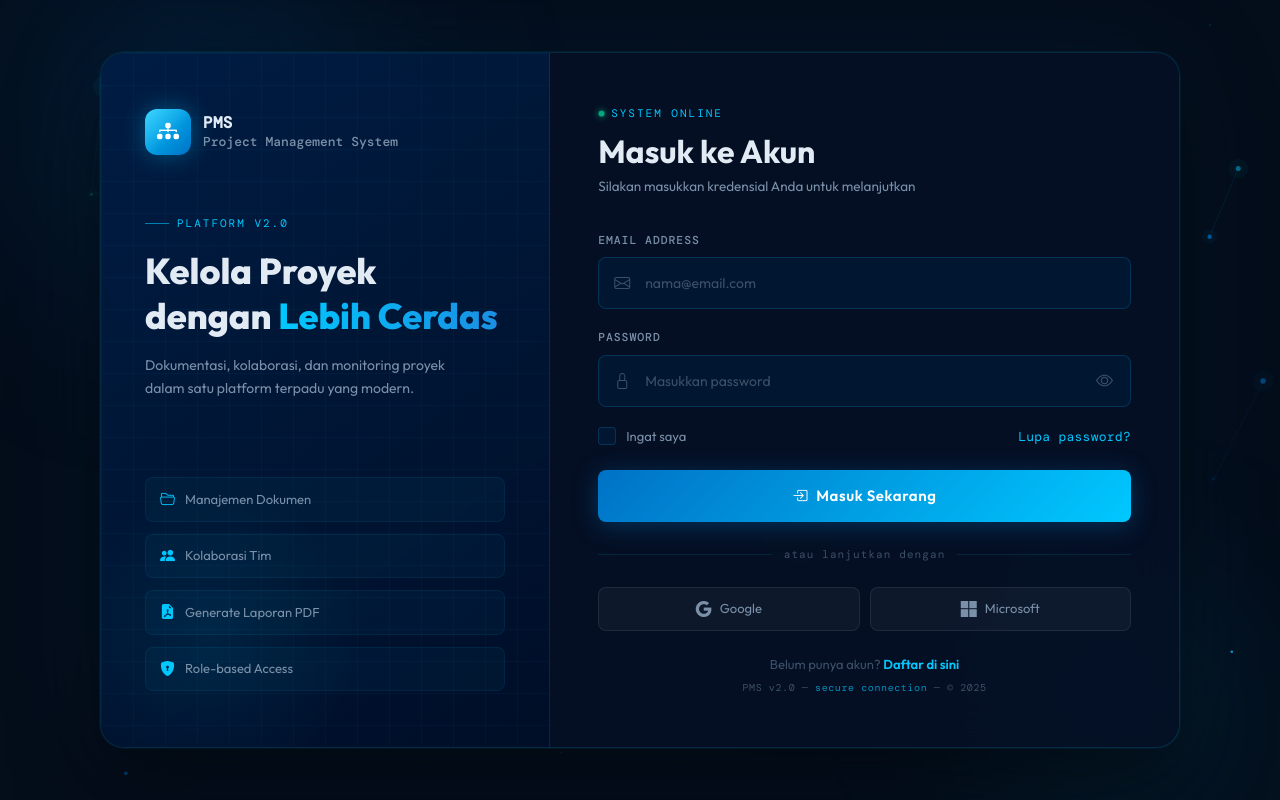
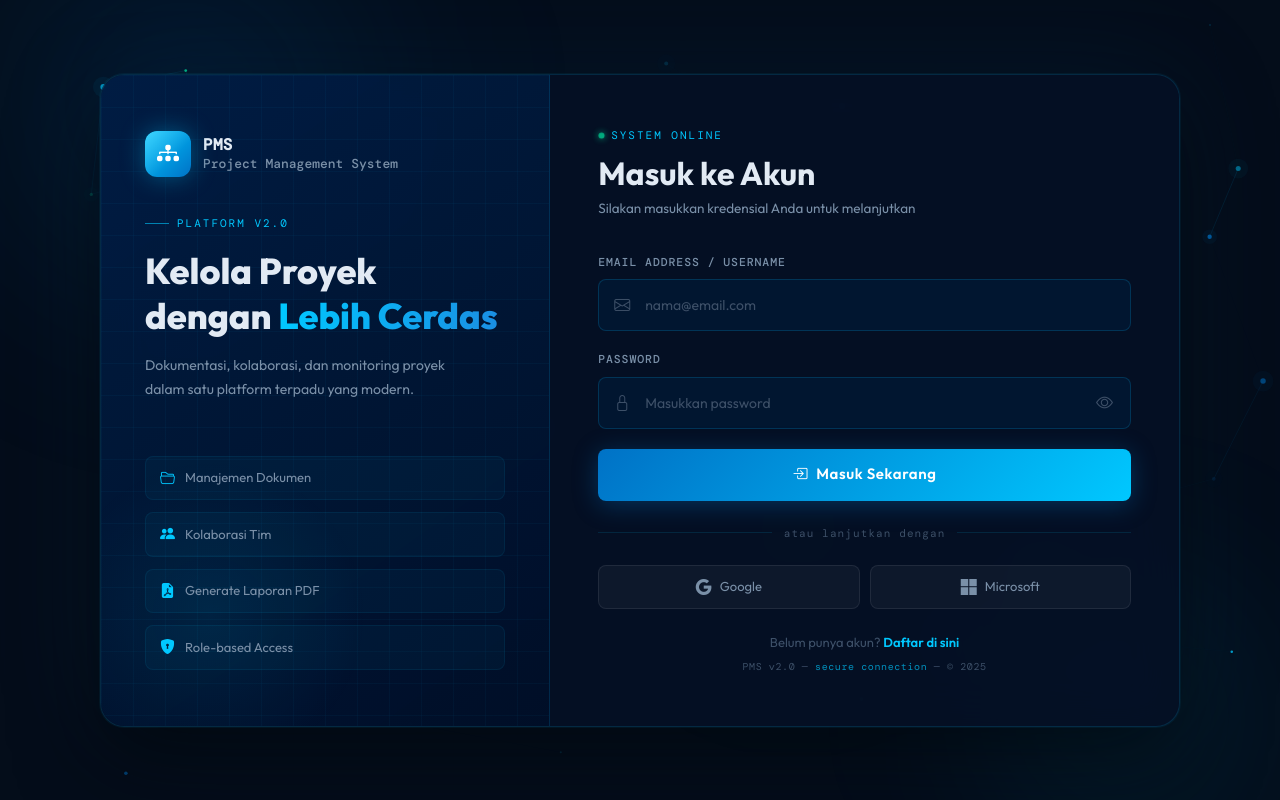
Before and after one commit to HumaCode/project-management-v2, a Laravel app: page /login in a window 1280 px wide. Run offline with Laravel 12, Linux system fonts and the light colour scheme; some web fonts are replaced.

Commit message:
membuat fungsi login dengan jquery ajax

```diff
--- a/app/Http/Controllers/Auth/AuthenticatedSessionController.php
+++ b/app/Http/Controllers/Auth/AuthenticatedSessionController.php
@@ -8,6 +8,7 @@ use Illuminate\Http\RedirectResponse;
 use Illuminate\Http\Request;
 use Illuminate\Support\Facades\Auth;
 use Illuminate\View\View;
+use Symfony\Component\HttpFoundation\JsonResponse;
 
 class AuthenticatedSessionController extends Controller
 {
@@ -22,11 +23,28 @@ class AuthenticatedSessionController extends Controller
     /**
      * Handle an incoming authentication request.
      */
-    public function store(LoginRequest $request): RedirectResponse
+    // public function store(LoginRequest $request): RedirectResponse
+    // {
+    //     $request->authenticate();
+
+    //     $request->session()->regenerate();
+
+    //     return redirect()->intended(route('dashboard', absolute: false));
+    // }
+
+    public function store(LoginRequest $request): RedirectResponse|JsonResponse
     {
         $request->authenticate();
 
         $request->session()->regenerate();
+
+        if ($request->wantsJson()) {
+            return response()->json([
+                'status' => 'success',
+                'message' => 'Login berhasil, mengalihkan...',
+                'redirect' => route('dashboard', absolute: false)
+            ]);
+        }
 
         return redirect()->intended(route('dashboard', absolute: false));
     }
--- a/resources/views/auth/login.blade.php
+++ b/resources/views/auth/login.blade.php
@@ -88,41 +88,36 @@
                     <p>Silakan masukkan kredensial Anda untuk melanjutkan</p>
                 </div>
 
-                <div class="alert-error" id="alertError" style="display:none">
+                <div class="alert-error" id="alertError" style="display:none; align-items: center; gap: 10px;">
                     <i class="bi bi-exclamation-triangle-fill"></i>
-                    <span id="alertMsg">Email atau password salah. Silakan coba lagi.</span>
+                    <span id="alertMsg"></span>
                 </div>
 
-                <form id="loginForm" novalidate>
+                <form method="POST" data-url="{{ route('login') }}" id="loginForm" novalidate>
+                    @csrf
                     <div class="field-group">
-                        <label class="field-label" for="email">Email Address</label>
+                        <label class="field-label" for="identitas">Email Address / Username</label>
                         <div class="input-wrap">
                             <i class="bi bi-envelope input-icon"></i>
-                            <input type="email" id="email" class="form-input" placeholder="nama@email.com"
-                                autocomplete="email" required />
+                            <input type="text" id="identitas" name="identitas" class="form-input"
+                                placeholder="nama@email.com" required />
                             <span class="input-line"></span>
                         </div>
                     </div>
+
                     <div class="field-group">
                         <label class="field-label" for="password">Password</label>
                         <div class="input-wrap">
                             <i class="bi bi-lock input-icon"></i>
-                            <input type="password" id="password" class="form-input" placeholder="Masukkan password"
-                                autocomplete="current-password" required />
-                            <button type="button" class="input-icon-right" id="togglePass"
-                                aria-label="Toggle password">
+                            <input type="password" id="password" name="password" class="form-input"
+                                placeholder="Masukkan password" required />
+                            <button type="button" class="input-icon-right" id="togglePass">
                                 <i class="bi bi-eye" id="eyeIcon"></i>
                             </button>
                             <span class="input-line"></span>
                         </div>
                     </div>
-                    <div class="d-flex align-items-center mb-4 field-group">
-                        <div class="check-group">
-                            <input type="checkbox" class="custom-check" id="remember" />
-                            <label class="check-label" for="remember">Ingat saya</label>
-                        </div>
-                        <a href="#" class="link-forgot">Lupa password?</a>
-                    </div>
+
                     <button type="submit" class="btn-login" id="btnLogin">
                         <span><i class="bi bi-box-arrow-in-right"></i> Masuk Sekarang</span>
                         <div class="spinner-ring">
@@ -135,6 +130,7 @@
                         </div>
                     </button>
                 </form>
+
 
                 <div class="divider"><span>atau lanjutkan dengan</span></div>
 
--- a/resources/views/layouts/guest.blade.php
+++ b/resources/views/layouts/guest.blade.php
@@ -31,6 +31,19 @@
         </div>
     </div>
 
+    <script src="https://code.jquery.com/jquery-3.7.1.min.js"></script>
+
+
+    <script>
+        // Setup global untuk semua request AJAX
+        $.ajaxSetup({
+            headers: {
+                'X-CSRF-TOKEN': $('meta[name="csrf-token"]').attr('content')
+            }
+        });
+    </script>
+
+
     <script src="https://cdn.jsdelivr.net/npm/bootstrap@5.3.3/dist/js/bootstrap.bundle.min.js"></script>
 
     <script src="{{ asset('assets/auth/js/global-script.js') }}"></script>
```
Also changed, not shown: app/Http/Requests/Auth/LoginRequest.php (+23 -6 lines), public/assets/auth/js/login.js.
